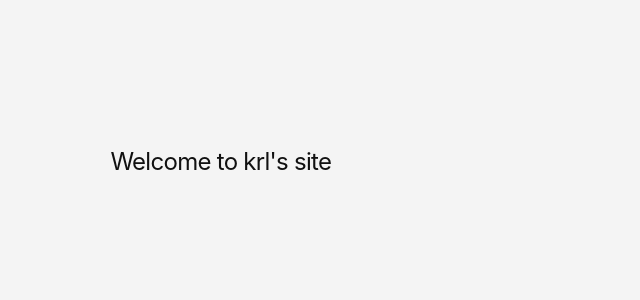
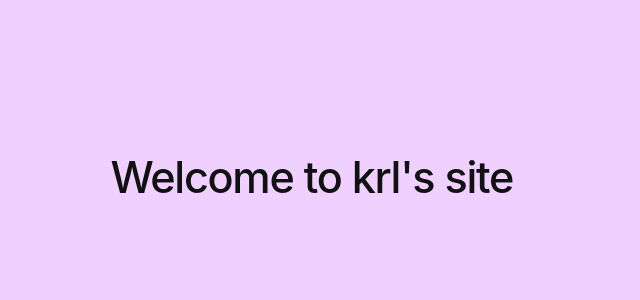
Before and after one commit to krlmnz/krlmnz, a Jekyll site: the page index.html, which Jekyll copies as it is, in a window 1280 px wide. Shown: the top 300 px of the page, without its empty margins (0-640 px from the left). Built offline with Jekyll 4.4.1, drawn with Linux system fonts in a browser that asks for light colours.

Commit message:
Update index.html

```diff
--- a/index.html
+++ b/index.html
@@ -74,27 +74,26 @@
   }
 }
 
-
-.gh-head-logo img {
-  max-height:24px;
+html {
+    display: flex;
+    min-height: 100vh;
+    background: var(--purple);
 }
 
-html{
+main {
+    flex: 1 0 auto;
+    display: flex;
+    flex-direction: column;
+}
 
-    background-color: #f4f4f4;
+
+
+body {
+
   color: #111;
   font-family: 'Inter', sans-serif;
 
-}
-
-body {
-  background-color: #f4f4f4;
-  color: #111;
-  font-family: 'Inter', sans-serif;
-  font-size: 15px;
-  line-height: 1.5;
-
-  font-size: var(--fontSize);
+  font-size: var(--font-size-body);
   line-height: var(--lineHeight);
 
   letter-spacing: -0.003em;
@@ -133,115 +132,19 @@
 a:hover {
   color: #656565;
 }
-a[href^="#"]:hover {
-  color: #3e3e3e;
-}
-
-/* Nav
-}*/
-
-.gh-head-menu .nav a {
-  display: inline-block;
-  font-size: 15px;
-  font-weight: 650;
-  padding: 5px 0;
-  text-transform: uppercase;
-  letter-spacing: .08em;
-}
-
-/*p, pre {
-  margin: 1rem 0;
-}*/
-code, pre, q, tt {
-  font-family: 'IBM Plex Mono', monospace;
-  font-feature-settings: 'kern' 1, 'liga' 1, 'calt' 1, 'ss02' 1, 'zero' 1;
-  line-height: inherit;
-}
-code {
-  display: block;
-  border-radius:1px;
-  padding: 0.5em 0;
-  overflow: auto;
-}
-pre {
-  white-space: pre-wrap;
-  line-break: loose;
-  overflow-x: auto;
-}
 
 
-q {
-  display: inline;
-  white-space: pre-wrap;
-}
-q {
-  display: inline;
-}
-q:before {
-  content: "";
-}
-q:after {
-  content: "";
-}
-kbd {
-  -moz-font-feature-settings:    'liga' 1, 'calt' 1, 'kern' 1, 'case' 1;
-  -ms-font-feature-settings:     'liga' 1, 'calt' 1, 'kern' 1, 'case' 1;
-  -o-font-feature-settings:      'liga' 1, 'calt' 1, 'kern' 1, 'case' 1;
-  -webkit-font-feature-settings: 'liga' 1, 'calt' 1, 'kern' 1, 'case' 1;
-  font-feature-settings:         'liga' 1, 'calt' 1, 'kern' 1, 'case' 1;
-  border: 1px solid rgba(0,0,0,0.18);
-  border-radius: 3px;
-  padding:0.1em 0.2em;
-  margin:0 0.1em;
-}
-dem { /* de-emphasize */
-  font-weight: 400;
-  opacity: 0.7;
-}
-num { /* number */
-  /*-moz-font-feature-settings:    'calt' 1, 'ss01' 1;
-  -ms-font-feature-settings:     'calt' 1, 'ss01' 1;
-  -o-font-feature-settings:      'calt' 1, 'ss01' 1;
-  -webkit-font-feature-settings: 'kern' 1, 'calt' 1, 'ss01' 1;
-  font-feature-settings:         'calt' 1, 'ss01' 1;*/
-  letter-spacing:0.01em;
-  white-space: pre;
-}
-
-em, i, .italic {
-  font-style: oblique;
-}
-
-small {
-  font-size: 11px;
-  letter-spacing: 0.012em;
-}
-
-h1, h2, h3, h4, h5, h6 {
-  font-weight: 400;
+h1 {
+  font-weight: var(--font-size-h1);
   letter-spacing: -0.03em;
   line-height: calc(var(--spacingv) * 3);
 }
 
 
 
-p, pre, p + grid, pre + grid {
-  margin-bottom: var(--lineHeight);
-}
 
 
-blockquote {
-  display:inline-block;
-  border-radius:4px;
-  background: var(--yellow);
-  color:black;
-  padding: 1rem 1.5rem;
-  margin-bottom: 2rem;
-  font-weight:500;
-}
-
-
-.p-outer {
+.outer {
   text-align: vertical-align: baseline;
   padding: 8vw;
 }
@@ -255,7 +158,7 @@
   <body>
 
     <main id="main">
-        <section class="p-outer">
+        <section class="outer">
 
     <h1>Welcome to krl's site</h1>
         </section>
```
